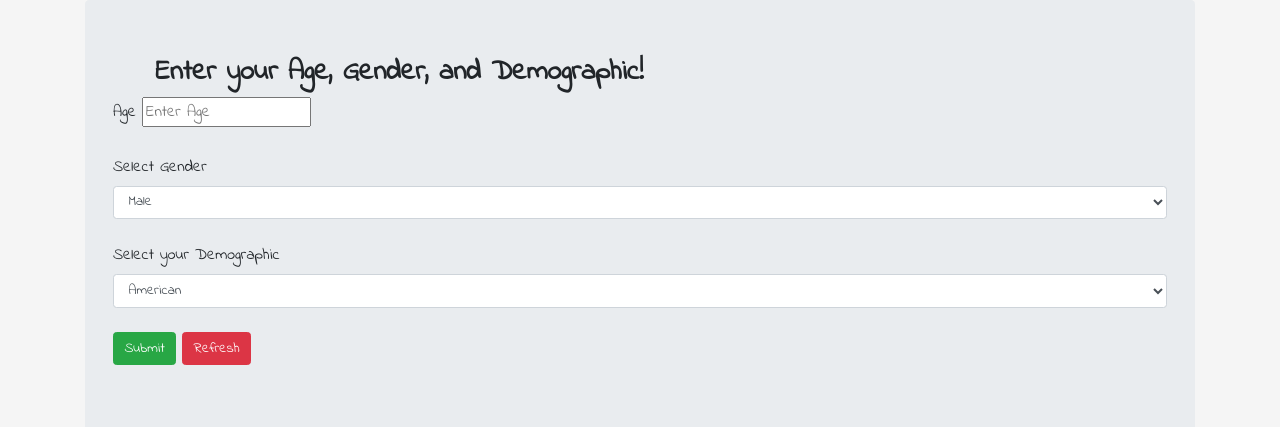
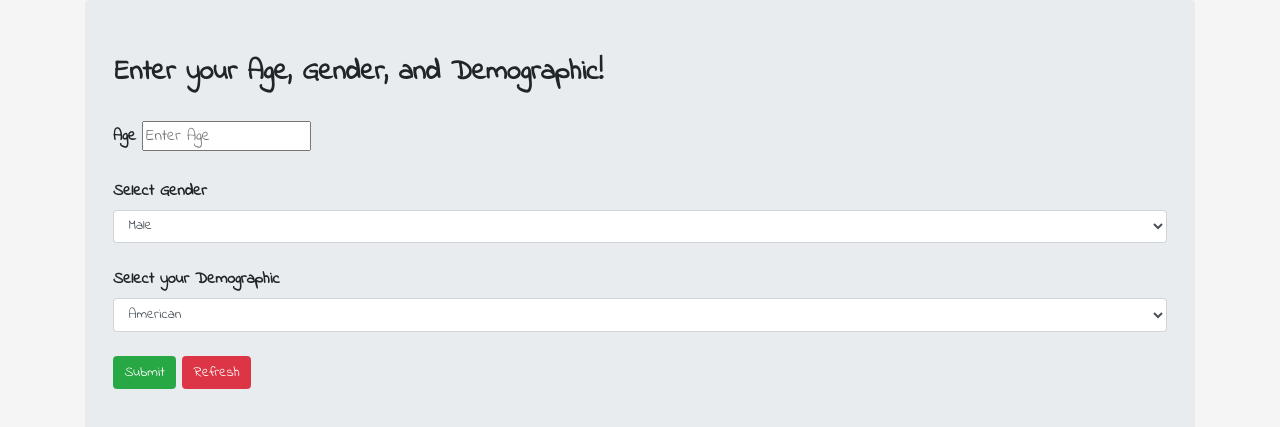
Before and after one commit to salimmayan/ProjectTestDrivenDev, a website built with webpack: page src/index.html in a window 1280 px wide. Shown: the part 119-546 px from the top of the page. Built offline with nearby package versions, Linux system fonts and the light colour scheme.

Commit message:
changed padding again

```diff
--- a/src/styles.css
+++ b/src/styles.css
@@ -7,6 +7,7 @@ body {
     /* background: url(http://nahj2018.org/wp-content/uploads/2020/01/coloring-book-pages-solar-system-birds-for-adults-designs-cute-halloween-awesome-pig-toddlers-creative-dinosaur-haven-crayola-inappropriate-drawings-spiderman-paper-enchanted-forest.jpg); */
     background-repeat: no-repeat;
     background-size: cover;
+    margin-top:0px;
 }
 
 h1, p, ul, li {
@@ -17,7 +18,7 @@ h1, p, ul, li {
 h2 {
     font-family: 'Indie Flower', cursive;
     font-weight: 700;
-    padding-left: 4%;
+    padding-left: 0.15%;
 }
 
 h3 {
@@ -74,7 +75,9 @@ h3 {
 }
 
 
-.block{
-    font-family: 'Indie Flower', cursive;
+.container{
+    margin-top:0%;
     font-weight: 700;
+    padding-top:0%;
+
 }
```
Also changed, not shown: src/index.html (+1 -0 lines).
